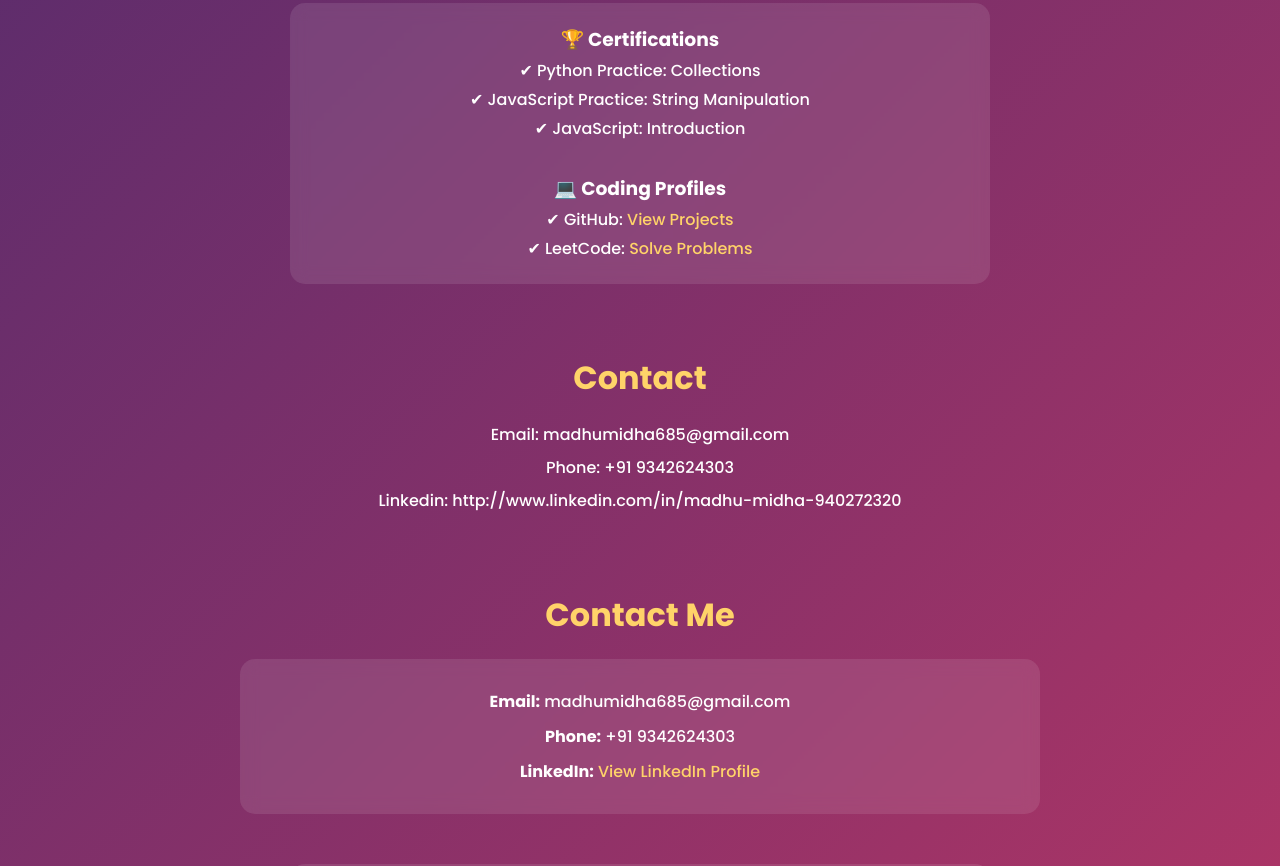
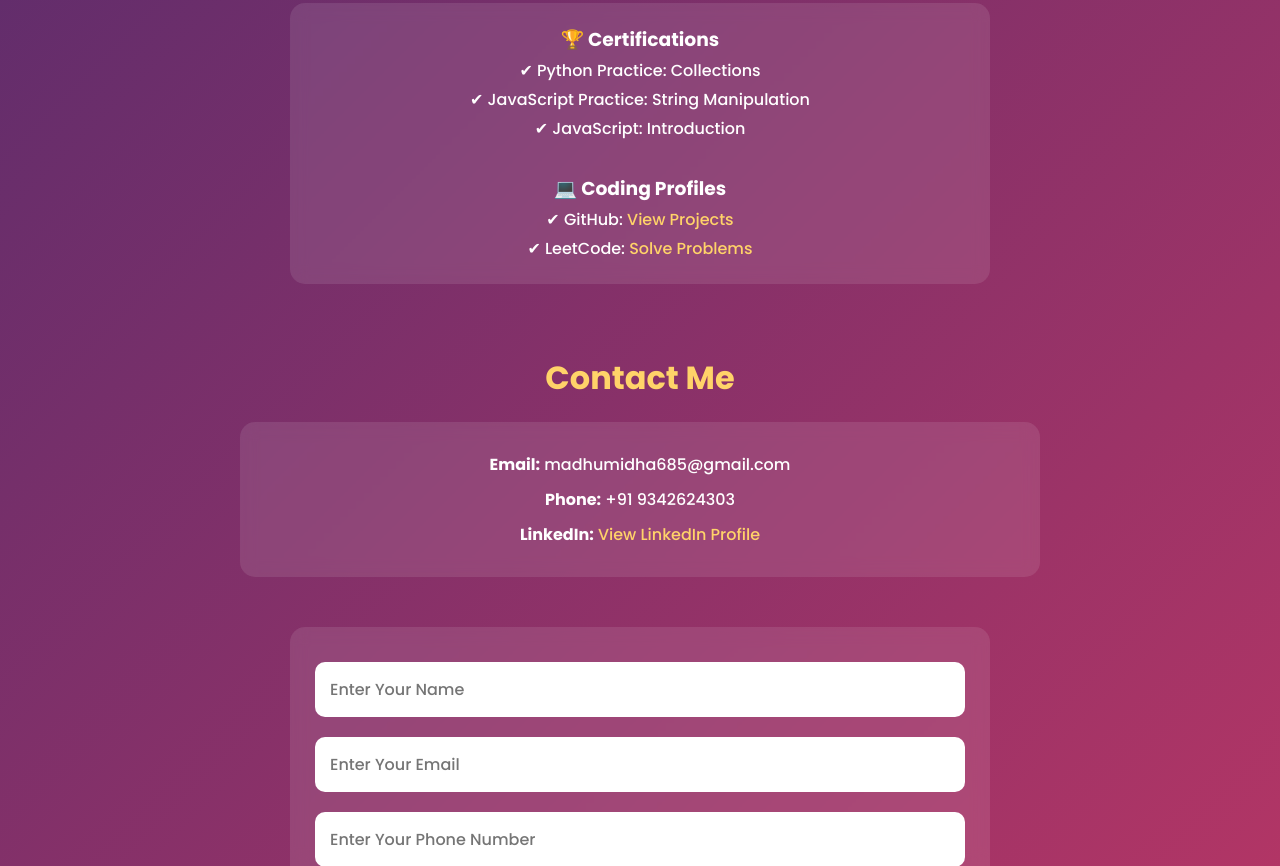
Before and after one commit to Madhumidha4310/M_Portfolio, a website: page public/index.html in a window 1280 px wide. Shown: the part 1902-2768 px from the top of the page. Drawn offline with Linux system fonts and the light colour scheme.

Commit message:
Update index.html

```diff
--- a/public/index.html
+++ b/public/index.html
@@ -72,7 +72,7 @@ nav ul li a:hover{
 }
 
 .hero-text h1{
-    font-size:50px;
+    font-size:45px;
 }
 
 .hero-text span{
@@ -501,16 +501,6 @@ nav ul{
     </div>
 </section>
 
-<!-- Contact -->
-<section id="contact">
-    <h2 class="title">Contact</h2>
-    <div class="contact">
-        <p>Email: madhumidha685@gmail.com</p>
-        <p>Phone: +91 9342624303</p>
-        <p>Linkedin: http://www.linkedin.com/in/madhu-midha-940272320</p>
-    </div>
-</section>
-
 <!-- Contact Section -->
 <section id="contact">
 
```
